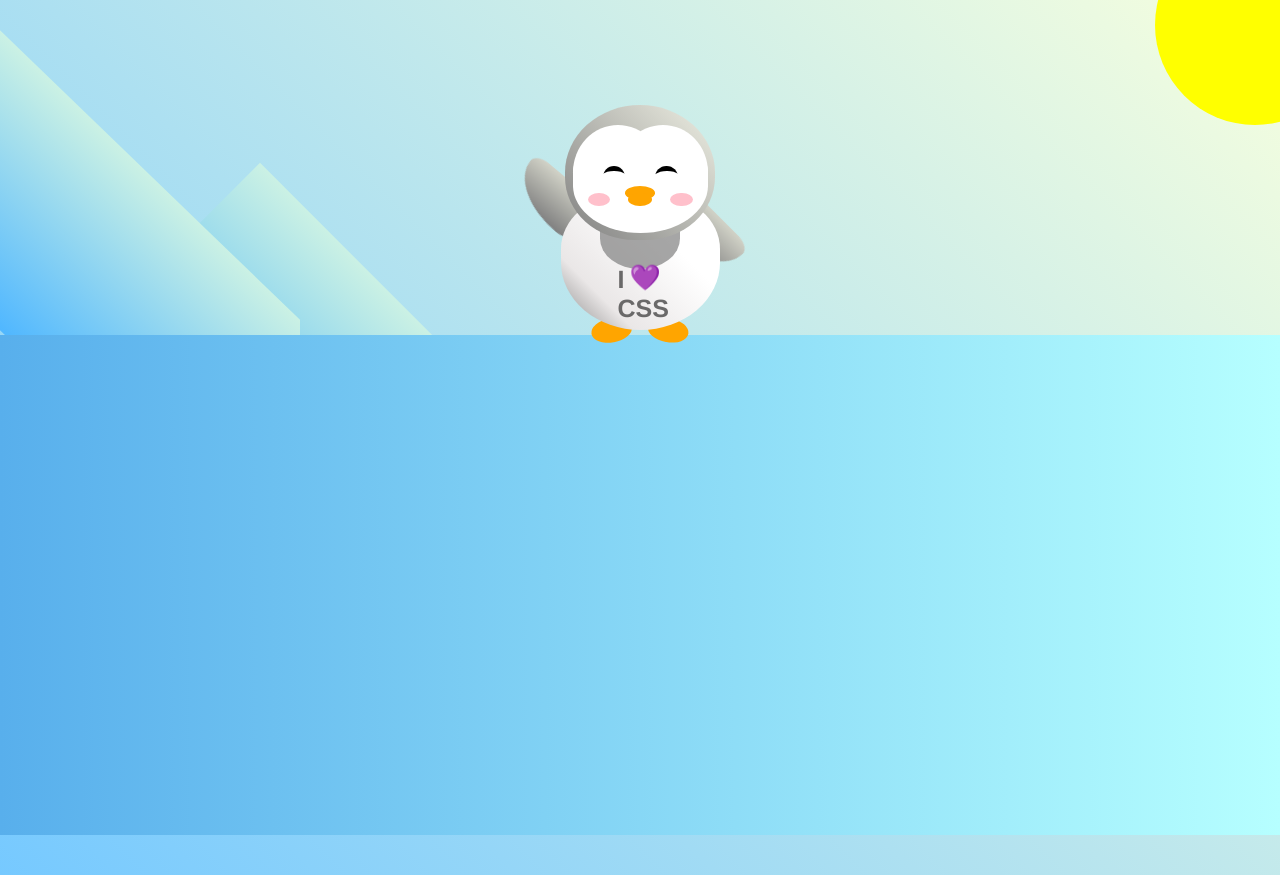
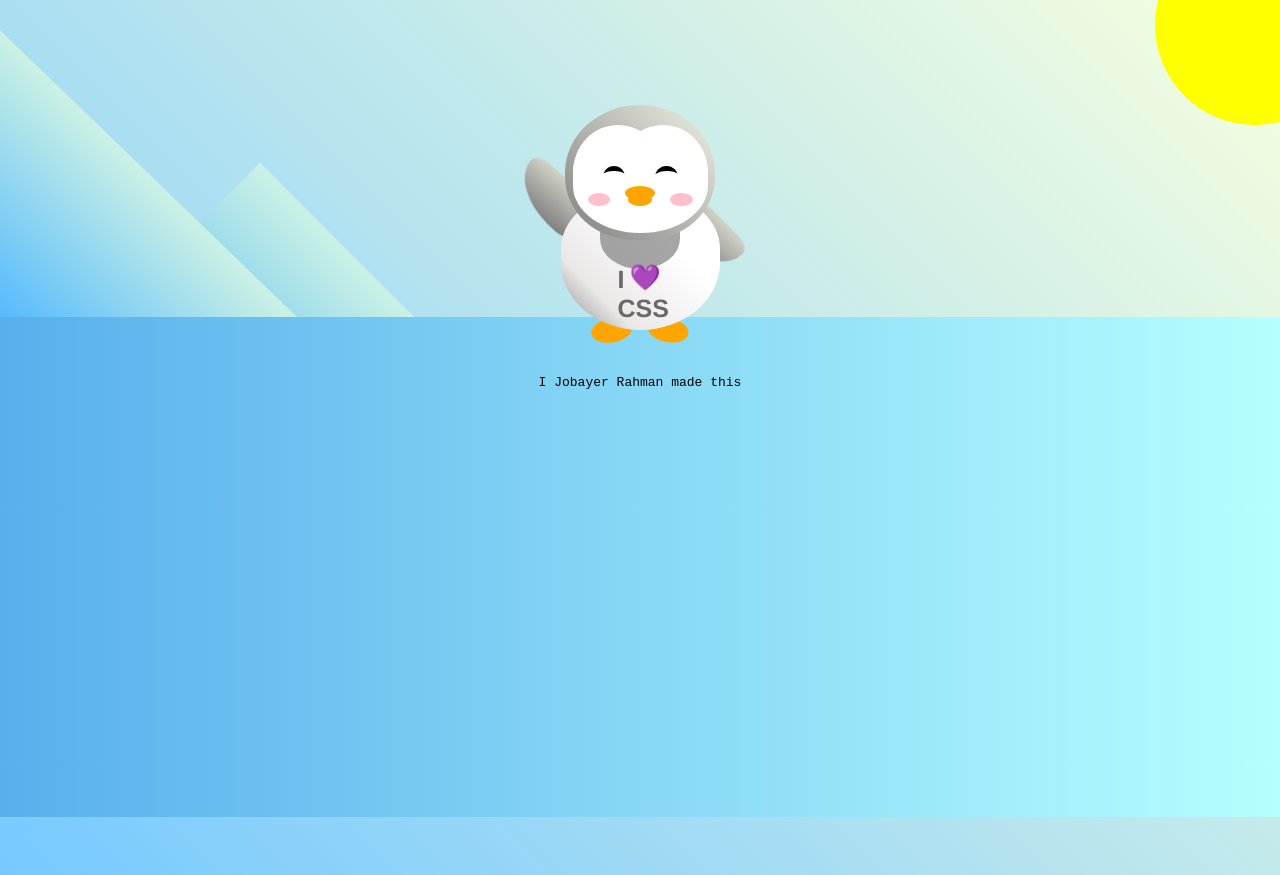
Before and after one commit to JubayerRahman/Penguin, a plain HTML site: page index.html in a window 1280 px wide. Shown: the top 875 px of the page. Drawn offline with Linux system fonts and the light colour scheme.

Commit message:
Update styles.css

```diff
--- a/styles.css
+++ b/styles.css
@@ -270,8 +270,11 @@ body {
   margin-top: -58px;
 }
 code{
-  text-align:center;
-  color:black;
+    text-align: center;
+    color: black;
+    position: absolute;
+    z-index: 4;
+    width: 100%;
 }
 code a{
   text-decoration:none;
@@ -280,5 +283,5 @@ code a{
 code a:hover{
   background-color:yellow;
   font-size:15px;
-  transform:0.5s;
+  transmission:0.5s;
 }
```
